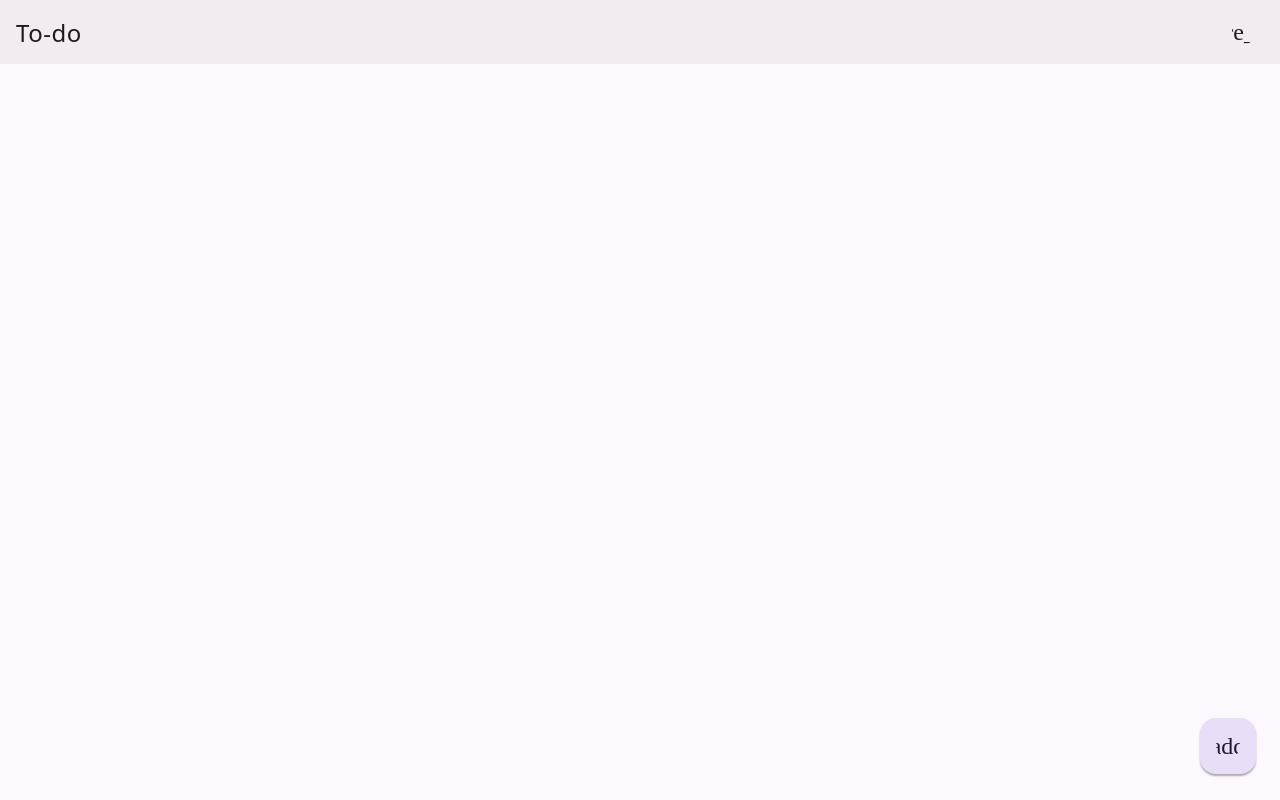
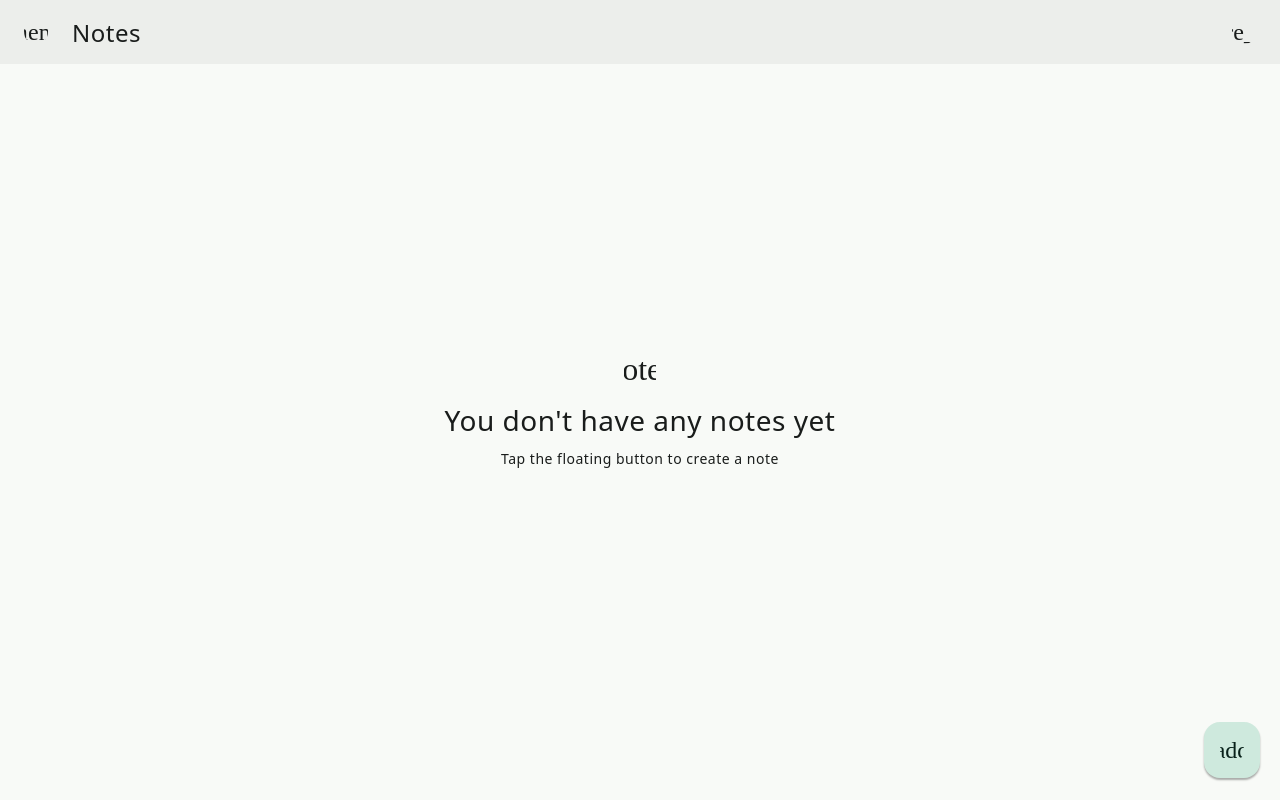
Before and after one commit to ItsKruistz/todo-web, a plain HTML site: page index.html in a window 1280 px wide. Drawn offline with Linux system fonts and the light colour scheme; a web font is replaced by a local one.

Commit message:
Add files via upload

```diff
--- a/index.html
+++ b/index.html
@@ -4,22 +4,73 @@
     <meta name="viewport" content="width=device-width, initial-scale=1">
     <meta http-equiv="X-UA-Compatible" content="ie=edge">
     <meta name="google" content="notranslate">
-    <title>To-do</title>
+    <title>Notes</title>
     <link href="beer.min.css" rel="stylesheet">
     <link href="style.css" rel="stylesheet">
     <script type="module" src="beer.min.js"></script>
   </head>
   <body>
+
     <header>
       <nav>
-		<h5 class="max">To-do</h5>
+        <button class="circle transparent" data-ui="#dialog">
+          <i>menu</i>
         </button>
+        <h5 class="max toolbar-title">Notes</h5></button>
         <button class="circle transparent">
           <i>more_vert</i>
         </button>
+
+      </nav>
+            <dialog class="left no-padding" id="dialog">
+        <nav class="drawer">
+          <header>
+            <nav>
+              <img class="circle" src="/favicon.png">
+              <h6 class="max">Title</h6>
+              <button class="transparent circle large">
+                <i>close</i>
+              </button>
             </nav>
           </header>
-<main class="responsive">
+          <a>
+            <i>inbox</i>
+            <span class="max">Inbox</span>
+            <b>24</b>
+          </a>
+          <a>
+            <i>send</i>
+            <span>Outbox</span>
+          </a>
+          <a>
+            <i>favorite</i>
+            <span>favorities</span>
+          </a>
+          <a>
+            <i>delete</i>
+            <span>Trash</span>
+          </a>
+          <div class="divider divider-spacer"></div>
+          <a href="settings.html">
+            <i>settings</i>
+            <span>Label</span>
+          </a>
+          <a>
+            <i>info</i>
+            <span>Label</span>
+          </a>
+        </nav>
+      </dialog>
+    </header>
+<main class="responsive medium middle-align center-align">
+  <div>
+  <i class="extra">notes</i>
+  <h5>You don't have any notes yet</h5>
+  <p>Tap the floating button to create a note</p>
+  <div class="space"></div>
+  <nav class="center-align">
+  </nav>
+</div>
     <button class="square round extra fill small-elevate floating-button">
 	<i>add</i>
 </button>
--- a/style.css
+++ b/style.css
@@ -2,7 +2,87 @@ body {
 	font-family: system-ui, sans-serif;
 }
 
-h5 {
+:root {
+  --primary: #006b56;
+  --on-primary: #ffffff;
+  --primary-container: #7ef8d5;
+  --on-primary-container: #002018;
+  --secondary: #4b635b;
+  --on-secondary: #ffffff;
+  --secondary-container: #cee9dd;
+  --on-secondary-container: #072019;
+  --tertiary: #416276;
+  --on-tertiary: #ffffff;
+  --tertiary-container: #c4e7ff;
+  --on-tertiary-container: #001e2c;
+  --error: #ba1a1a;
+  --on-error: #ffffff;
+  --error-container: #ffdad6;
+  --on-error-container: #410002;
+  --background: #fbfdfa;
+  --on-background: #191c1b;
+  --surface: #f8faf7;
+  --on-surface: #191c1b;
+  --surface-variant: #dbe5df;
+  --on-surface-variant: #3f4945;
+  --outline: #6f7975;
+  --outline-variant: #bfc9c3;
+  --shadow: #000000;
+  --scrim: #000000;
+  --inverse-surface: #2e312f;
+  --inverse-on-surface: #eff1ee;
+  --inverse-primary: #5fdbba;
+  --surface-dim: #d8dbd8;
+  --surface-bright: #f8faf7;
+  --surface-container-lowest: #ffffff;
+  --surface-container-low: #f2f4f1;
+  --surface-container: #eceeeb;
+  --surface-container-high: #e6e9e6;
+  --surface-container-highest: #e1e3e0;
+}
+
+@media (prefers-color-scheme: dark) {
+  :root {
+    --primary: #5fdbba;
+    --on-primary: #00382c;
+    --primary-container: #005140;
+    --on-primary-container: #7ef8d5;
+    --secondary: #b2ccc2;
+    --on-secondary: #1d352d;
+    --secondary-container: #344c43;
+    --on-secondary-container: #cee9dd;
+    --tertiary: #a8cbe2;
+    --on-tertiary: #0e3446;
+    --tertiary-container: #284b5e;
+    --on-tertiary-container: #c4e7ff;
+    --error: #ffb4ab;
+    --on-error: #690005;
+    --error-container: #93000a;
+    --on-error-container: #ffb4ab;
+    --background: #191c1b;
+    --on-background: #e1e3e0;
+    --surface: #111413;
+    --on-surface: #e1e3e0;
+    --surface-variant: #3f4945;
+    --on-surface-variant: #bfc9c3;
+    --outline: #89938e;
+    --outline-variant: #3f4945;
+    --shadow: #000000;
+    --scrim: #000000;
+    --inverse-surface: #e1e3e0;
+    --inverse-on-surface: #2e312f;
+    --inverse-primary: #006b56;
+    --surface-dim: #111413;
+    --surface-bright: #363a38;
+    --surface-container-lowest: #0b0f0e;
+    --surface-container-low: #191c1b;
+    --surface-container: #1d201f;
+    --surface-container-high: #272b29;
+    --surface-container-highest: #323634;
+  }
+}
+
+.toolbar-title {
 	font-size: 24px;
 }
 
@@ -20,8 +100,8 @@ body, html {
 
 .floating-button {
     position: fixed;
-    bottom: 26px;
-    right: 16px;
+    bottom: 22px;
+    right: 12px;
     z-index: 1000; /* Ensures the button is above other content */
     padding: 10px 20px;
     background-color: #007bff;
@@ -30,3 +110,8 @@ body, html {
     border-radius: 5px;
     cursor: pointer;
 }
+
+.divider-spacer {
+  margin-top: 6px;
+  margin-bottom: 6px;
+}
```
Also changed, not shown: sample.html (added, +39 -0 lines), settings.html (added, +47 -0 lines). Lines whose indentation alone changed are shown as unchanged.
